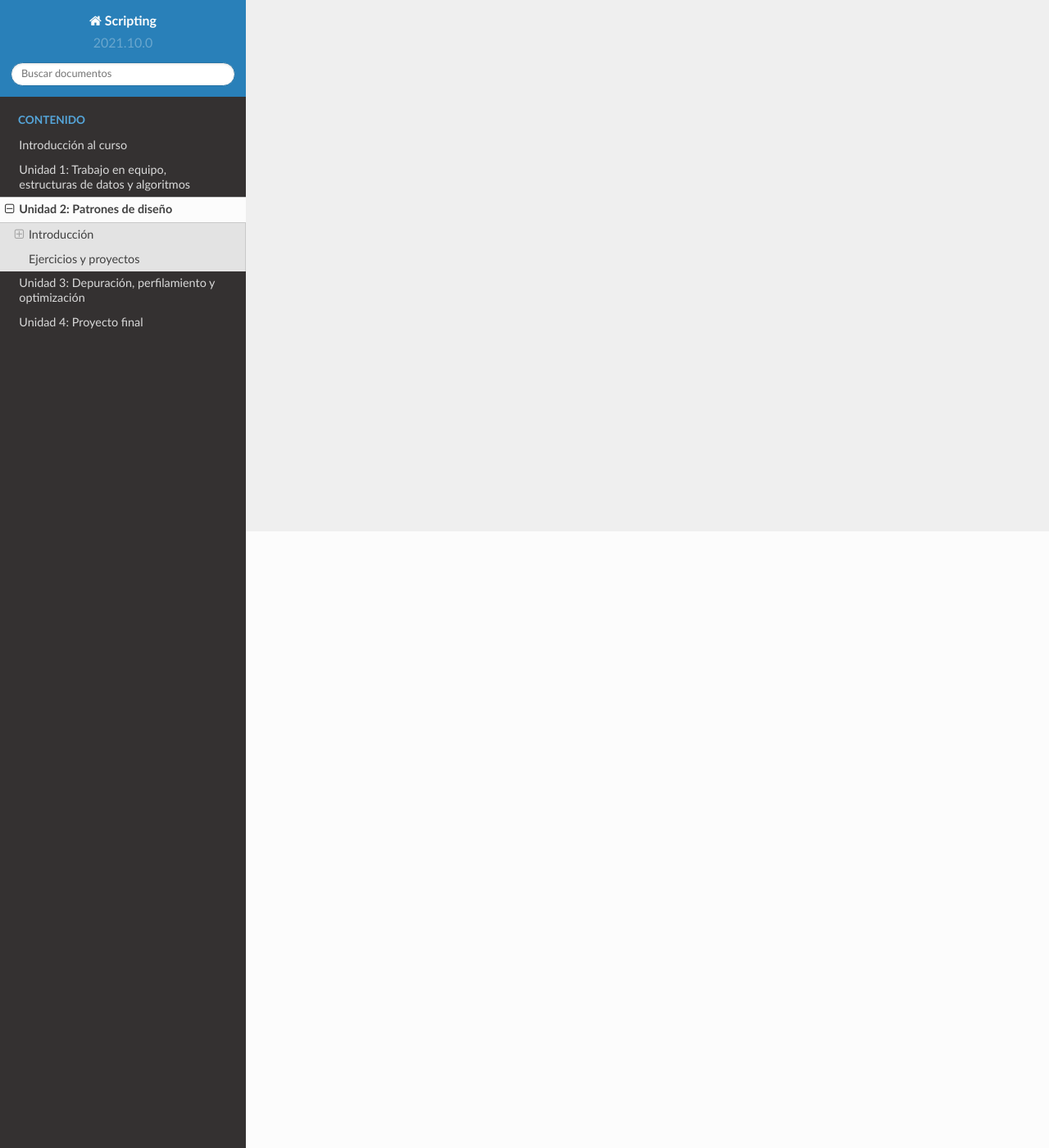
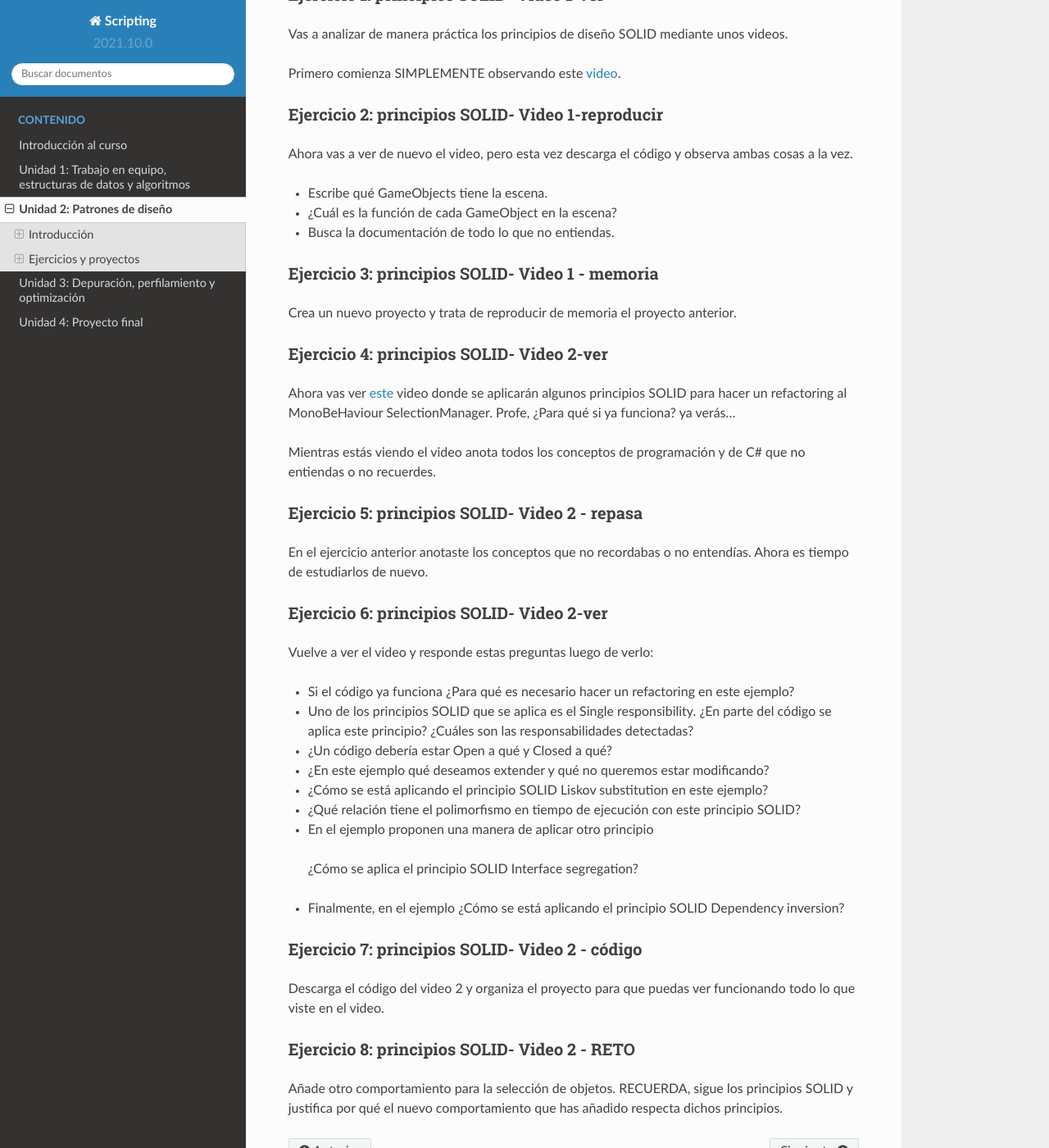
Before and after one commit to juanferfranco/scripting, a Sphinx documentation site: the page built from docs/_unidad2/unidad2.rst, in a window 1280 px wide and 1400 px high, scrolled down 752 px. Shown: the whole window at 82% size. Built offline with Sphinx 7.4.7 and the Read the Docs theme 2.0.0, drawn with Linux system fonts in a browser that asks for light colours; some of the changed text lies outside the part shown.

Commit message:
Unit 2 in process

```diff
--- a/docs/_unidad1/unidad1.rst
+++ b/docs/_unidad1/unidad1.rst
@@ -953,7 +953,7 @@ puedes ver cómo está implementado un stack. Toma solo los archivos .cs y creo
 
 * Realiza una gráficas que ilustren el funcionamiento del stack al adicionar y al sacar datos.
 
-En este `enlace <https://github.com/PacktPublishing/-C-8-Data-Structures-and-Algorithms/tree/master/Section%203/Stack>`__
+En este `enlace <https://github.com/PacktPublishing/-C-8-Data-Structures-and-Algorithms/tree/master/Section%203/Queue>`__
 puedes ver cómo está implementado una queue. Toma solo los archivos .cs y creo tu propio proyecto.
 
 * Realiza una gráficas que ilustren el funcionamiento de la queue al ingresar y sacar nodos de ella.
--- a/docs/_unidad2/unidad2.rst
+++ b/docs/_unidad2/unidad2.rst
@@ -4,13 +4,112 @@ Unidad 2. Patrones de diseño
 Introducción
 --------------
 
+En esta unidad vamos a repasar y aplicar algunos principios de desarrollo
+de software que te ayudarán a estructurar tus aplicaciones interactivas para
+que sean más fáciles de modificar y extender.
 
 Propósito de aprendizaje
 ^^^^^^^^^^^^^^^^^^^^^^^^^^
 
+Analizar algunos principios de diseño y patrones para la estructuración
+de aplicaciones interactivas utilizando plataformas de software interactivas.
 
 Temas
 ^^^^^^
 
+* Principios SOLID: Single responsibility, Open–closed, Liskov substitution,
+  Interface segregation, Dependency inversion.
+
+* La aplicación de patrones de diseño: command, flyweight (scriptable objects,
+  entity-component-system), observer, prototype, singleton, state, object pool,
+  game loop, update method, components, strategy, mediator, entre otros.
+
+* Persistencia.
+
+* El análisis de arquitecturas guiadas por eventos y por datos.
+
+
 Ejercicios y proyectos
 ------------------------
+
+Ejercicio 1: principios SOLID- Video 1-ver
+^^^^^^^^^^^^^^^^^^^^^^^^^^^^^^^^^^^^^^^^^^^
+
+Vas a analizar de manera práctica los principios de diseño SOLID mediante
+unos videos.
+
+Primero comienza SIMPLEMENTE observando este `video <https://www.youtube.com/watch?v=_yf5vzZ2sYE>`__.
+
+Ejercicio 2: principios SOLID- Video 1-reproducir
+^^^^^^^^^^^^^^^^^^^^^^^^^^^^^^^^^^^^^^^^^^^^^^^^^^^^
+
+Ahora vas a ver de nuevo el video, pero esta vez descarga el código y observa
+ambas cosas a la vez.
+
+* Escribe qué GameObjects tiene la escena.
+* ¿Cuál es la función de cada GameObject en la escena?
+* Busca la documentación de todo lo que no entiendas.
+
+Ejercicio 3: principios SOLID- Video 1 - memoria
+^^^^^^^^^^^^^^^^^^^^^^^^^^^^^^^^^^^^^^^^^^^^^^^^^^^^
+
+Crea un nuevo proyecto y trata de reproducir de memoria el proyecto
+anterior.
+
+Ejercicio 4: principios SOLID- Video 2-ver
+^^^^^^^^^^^^^^^^^^^^^^^^^^^^^^^^^^^^^^^^^^^
+
+Ahora vas ver `este <https://www.youtube.com/watch?v=QDldZWvNK_E>`__ video donde se
+aplicarán algunos principios SOLID para hacer un refactoring al MonoBeHaviour
+SelectionManager. Profe, ¿Para qué si ya funciona? ya verás...
+
+Mientras estás viendo el video anota todos los conceptos de programación
+y de C# que no entiendas o no recuerdes.
+
+Ejercicio 5: principios SOLID- Video 2 - repasa
+^^^^^^^^^^^^^^^^^^^^^^^^^^^^^^^^^^^^^^^^^^^^^^^^^
+
+En el ejercicio anterior anotaste los conceptos que no recordabas o
+no entendías. Ahora es tiempo de estudiarlos de nuevo.
+
+
+Ejercicio 6: principios SOLID- Video 2-ver
+^^^^^^^^^^^^^^^^^^^^^^^^^^^^^^^^^^^^^^^^^^^
+
+Vuelve a ver el video y responde estas preguntas luego de verlo:
+
+* Si el código ya funciona ¿Para qué es necesario hacer un refactoring
+  en este ejemplo?
+
+* Uno de los principios SOLID que se aplica es el Single responsibility.
+  ¿En parte del código se aplica este principio? ¿Cuáles son las responsabilidades
+  detectadas?
+
+* ¿Un código debería estar Open a qué y Closed a qué?
+
+* ¿En este ejemplo qué deseamos extender y qué no queremos estar modificando?
+
+* ¿Cómo se está aplicando el principio SOLID Liskov substitution en este
+  ejemplo?
+
+* ¿Qué relación tiene el polimorfismo en tiempo de ejecución con este
+  principio SOLID?
+
+* En el ejemplo proponen una manera de aplicar otro principio
+ ¿Cómo se aplica el principio SOLID Interface segregation?
+
+* Finalmente, en el ejemplo ¿Cómo se está aplicando el principio
+  SOLID Dependency inversion?
+
+Ejercicio 7: principios SOLID- Video 2 - código
+^^^^^^^^^^^^^^^^^^^^^^^^^^^^^^^^^^^^^^^^^^^^^^^^^
+
+Descarga el código del video 2 y organiza el proyecto para que puedas
+ver funcionando todo lo que viste en el video.
+
+Ejercicio 8: principios SOLID- Video 2 - RETO
+^^^^^^^^^^^^^^^^^^^^^^^^^^^^^^^^^^^^^^^^^^^^^^^^^
+
+Añade otro comportamiento para la selección de objetos. RECUERDA, sigue
+los principios SOLID y justifica por qué el nuevo comportamiento que has
+añadido respecta dichos principios.
```
